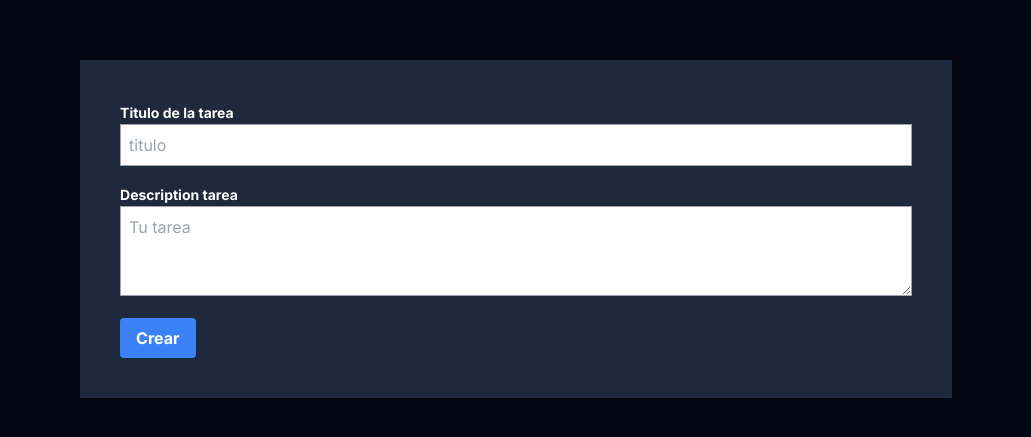
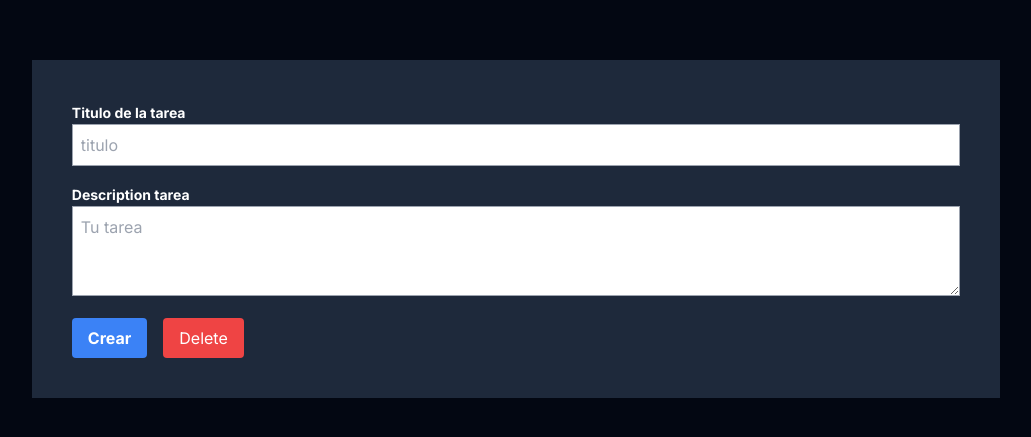
Before and after one commit to Leonel42aguil/next-prisma-crud, a Next.js app: page /tasks/edit/1 in a window 1280 px wide. Shown: the part 171-608 px from the top of the page, without its empty margins (124-1155 px from the left). Built offline with nearby package versions, Linux system fonts and the light colour scheme; no server answers; the database is empty.

Commit message:
Boton de Eliminar Tarea

```diff
--- a/src/app/new/page.jsx
+++ b/src/app/new/page.jsx
@@ -9,17 +9,31 @@
   const [description, setDescription] = useState("");
 
   useEffect(() => {
+    if (params.id) {
       fetch(`/api/tasks/${params.id}`)
         .then((res) => res.json())
         .then((data) => {
           console.log(data);
-        setTitle(data.title)
-        setDescription(data.description)
+          setTitle(data.title);
+          setDescription(data.description);
         });
+    }
   }, []);
 
   const onSubmit = async (e) => {
     e.preventDefault();
+
+    if (params.id) {
+      const res = await fetch(`/api/tasks/${params.id}`, {
+        method: "PUT",
+        body: JSON.stringify({ title, description }),
+        headers: {
+          "Content-Type": "application-json",
+        },
+      });
+      const data = await res.json();
+      console.log(data);
+    } else {
       const title = e.target.title.value;
       const description = e.target.description.value;
 
@@ -31,8 +45,8 @@
         },
       });
       const data = await res.json();
-    console.log(data);
-
+    }
+    router.refresh();
     router.push("/");
   };
 
@@ -61,9 +75,21 @@
           onChange={(e) => setDescription(e.target.value)}
           value={description}
         ></textarea>
-        <button className="bg-blue-500 hover:bg-blue-700 text-white font-bold py-2 px-4 rounded">
+        <button
+          className="bg-blue-500 hover:bg-blue-700 text-white font-bold py-2 px-4 rounded"
+          type="submit"
+        >
           Crear
         </button>
+
+        {params.id && (
+          <button
+            className="bg-red-500 hover:bg-red-700 text-white font-bond py-2 px-4 rounded ml-4"
+            type="button"
+          >
+            Delete
+          </button>
+        )}
       </form>
     </div>
   );
```
Also changed, not shown: 1 other file (tests, documents, lock files or other folders). Lines whose indentation alone changed are shown as unchanged.
